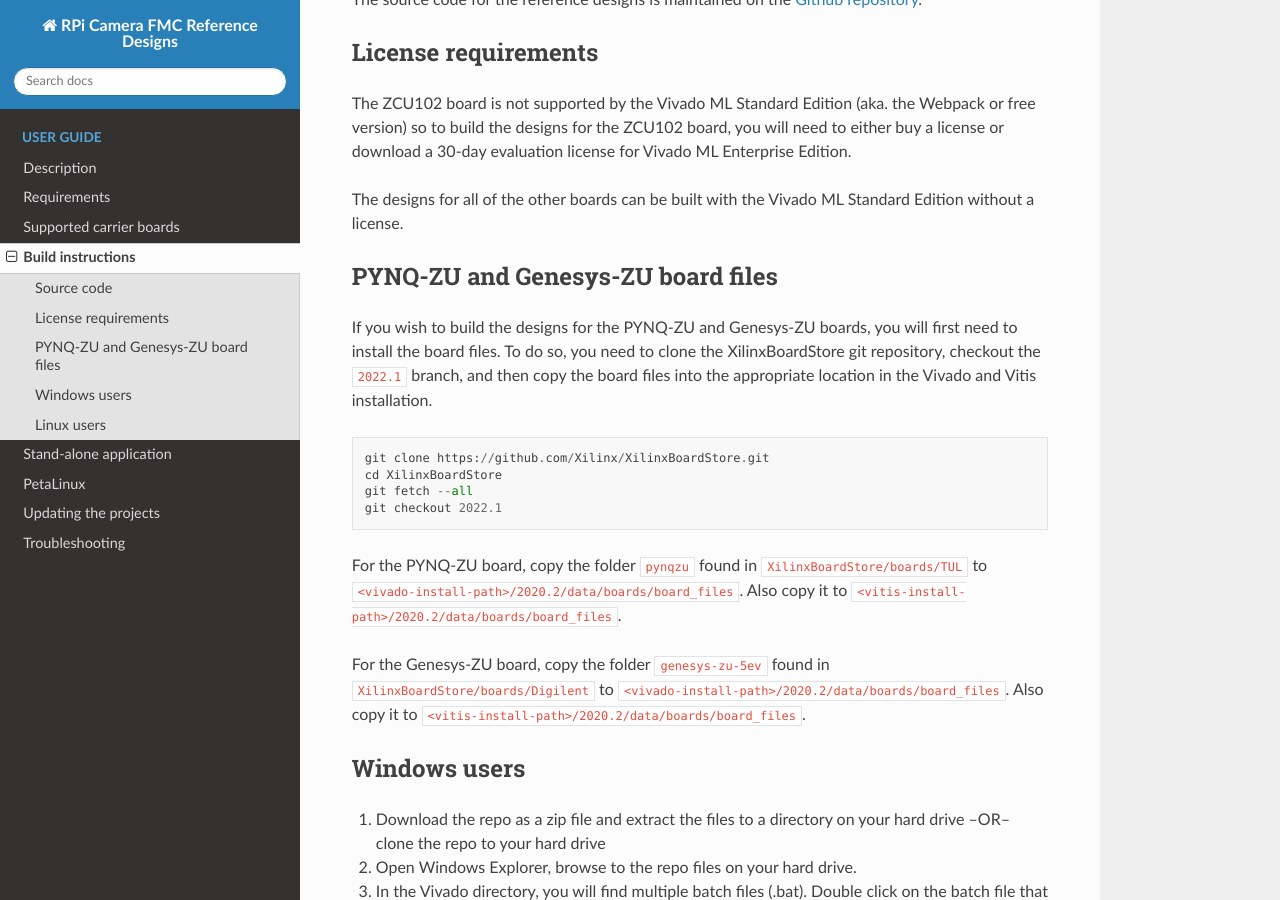
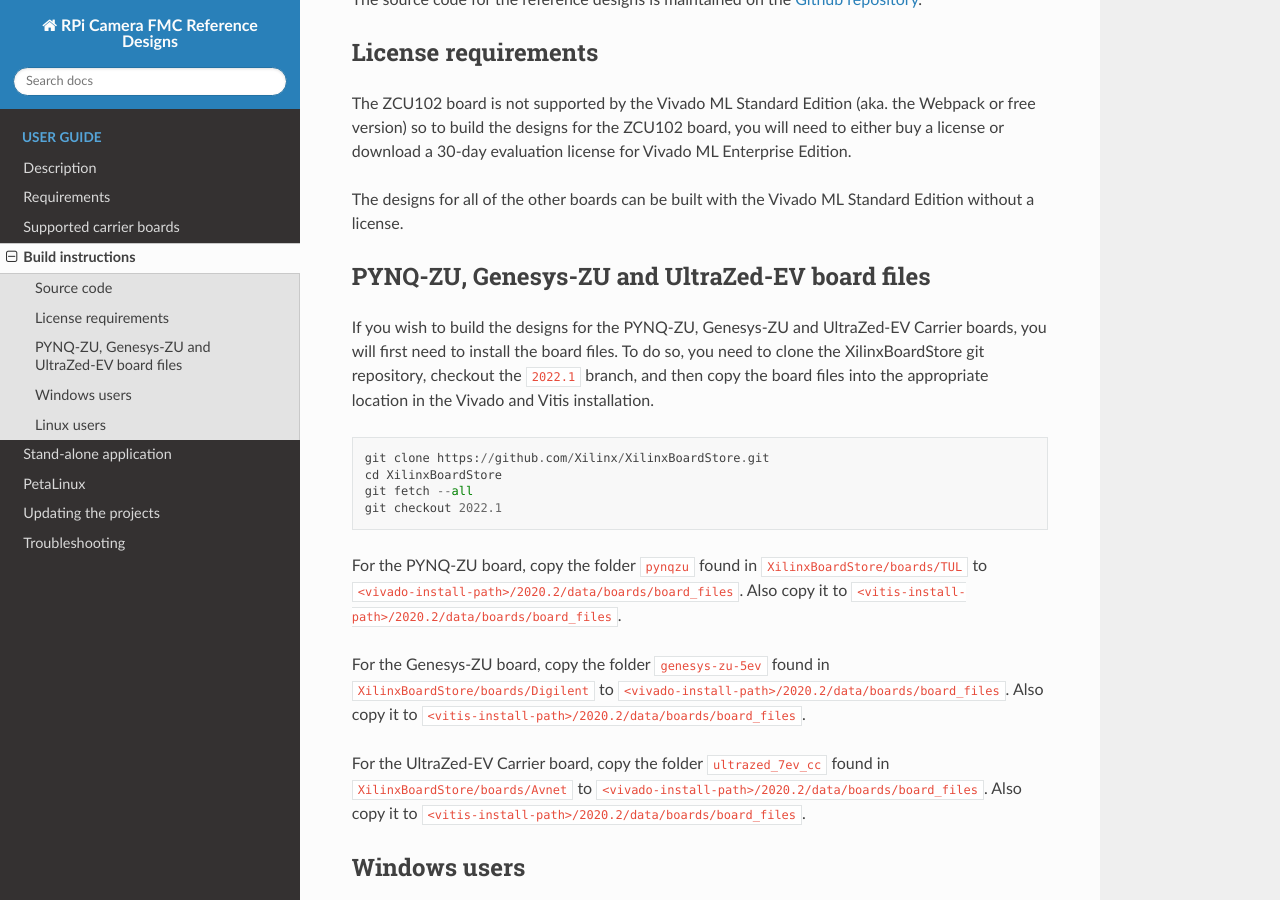
Before and after one commit to fpgadeveloper/rpi-camera-fmc, a Sphinx documentation site: the page built from docs/source/build_instructions.rst, in a window 1280 px wide and 900 px high, scrolled down 228 px. Built offline with Sphinx 7.4.7 and the Read the Docs theme 2.0.0, drawn with Linux system fonts in a browser that asks for light colours; pages that are not in the unit, such as notebooks, are missing from menus.

Commit message:
* added ultrazed ev to build instructions

```diff
--- a/docs/source/build_instructions.rst
+++ b/docs/source/build_instructions.rst
@@ -18,10 +18,10 @@
 The designs for all of the other boards can be built with the Vivado ML Standard Edition without
 a license.
 
-PYNQ-ZU and Genesys-ZU board files
-----------------------------------
+PYNQ-ZU, Genesys-ZU and UltraZed-EV board files
+-----------------------------------------------
 
-If you wish to build the designs for the PYNQ-ZU and Genesys-ZU boards, you will
+If you wish to build the designs for the PYNQ-ZU, Genesys-ZU and UltraZed-EV Carrier boards, you will
 first need to install the board files. To do so, you need to clone the XilinxBoardStore
 git repository, checkout the ``2022.1`` branch, and then copy the board files into the
 appropriate location in the Vivado and Vitis installation.
@@ -39,6 +39,10 @@
 
 For the Genesys-ZU board, copy the folder ``genesys-zu-5ev`` found in
 ``XilinxBoardStore/boards/Digilent`` to ``<vivado-install-path>/2020.2/data/boards/board_files``.
+Also copy it to ``<vitis-install-path>/2020.2/data/boards/board_files``.
+
+For the UltraZed-EV Carrier board, copy the folder ``ultrazed_7ev_cc`` found in
+``XilinxBoardStore/boards/Avnet`` to ``<vivado-install-path>/2020.2/data/boards/board_files``.
 Also copy it to ``<vitis-install-path>/2020.2/data/boards/board_files``.
 
 Windows users
```
Also changed, not shown: 1 other file.
